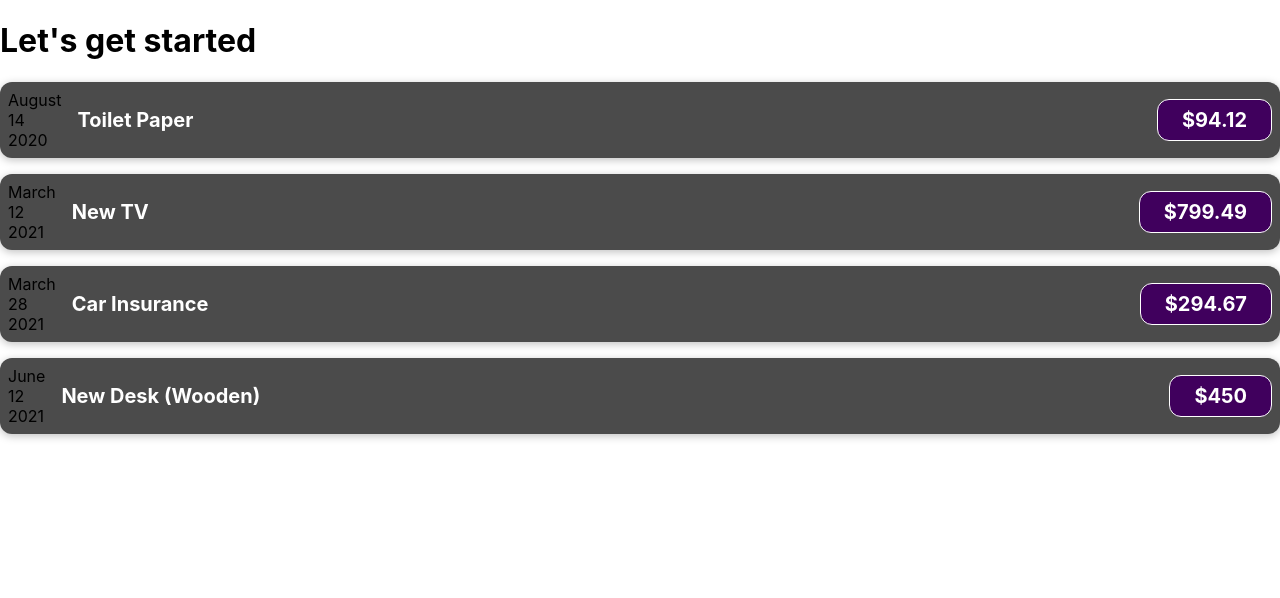
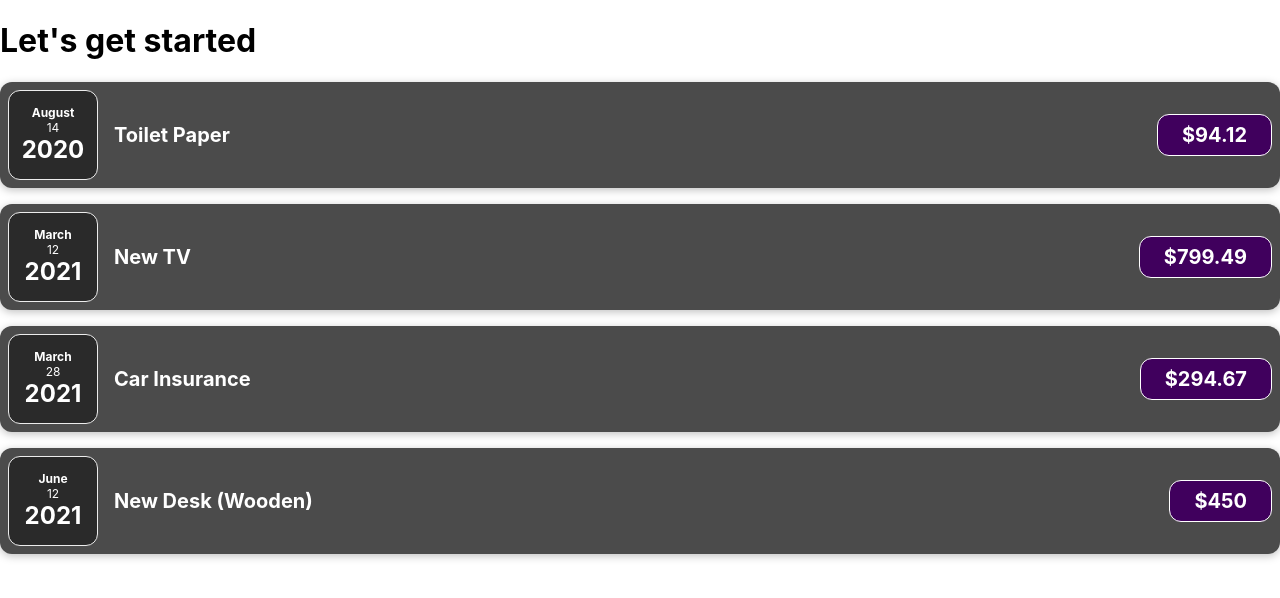
Before and after one commit to Kenta-Asakura/Expense-tracker-React, a React (Create React App) app: page / in a window 1280 px wide. Shown: the top 598 px of the page. Built offline with nearby package versions, Linux system fonts and the light colour scheme.

Commit message:
ExpenseDate.css created and imported, style added to ExpenseDate.js

```diff
--- /dev/null
+++ b/src/components/ExpenseDate.css
@@ -0,0 +1,26 @@
+.expense-date {
+  display: flex;
+  flex-direction: column;
+  width: 5.5rem;
+  height: 5.5rem;
+  border: 1px solid #ececec;
+  background-color: #2a2a2a;
+  color: white;
+  border-radius: 12px;
+  align-items: center;
+  justify-content: center;
+}
+
+.expense-date__month {
+  font-size: 0.75rem;
+  font-weight: bold;
+}
+
+.expense-date__year {
+  font-size: 0.75rem;
+}
+
+.expense-date__day {
+  font-size: 1.5rem;
+  font-weight: bold;
+}
--- a/src/components/ExpenseDate.js
+++ b/src/components/ExpenseDate.js
@@ -1,13 +1,15 @@
+import './ExpenseDate.css';
+
 function ExpenseDate({ date }) {
   const month = date.toLocaleString("en-US", { month: "long" });
   const day = date.toLocaleString("en-US", { day: "2-digit" });
   const year = date.getFullYear();
 
   return (
-    <div>
-      <div>{month}</div>
-      <div>{day}</div>
-      <div>{year}</div>
+    <div className='expense-date'>
+      <div className='expense-date__month'>{month}</div>
+      <div className='expense-date__year'>{day}</div>
+      <div className='expense-date__day'>{year}</div>
     </div>
   );
 }
```
